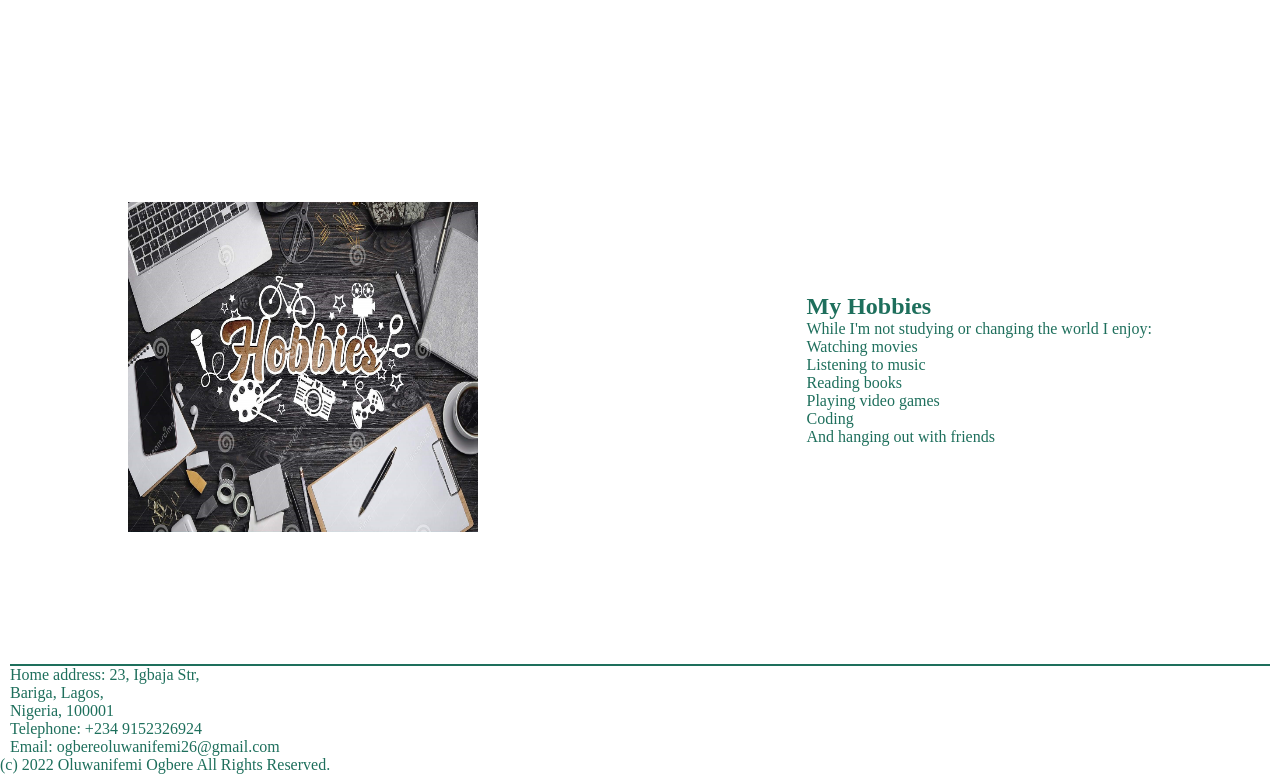
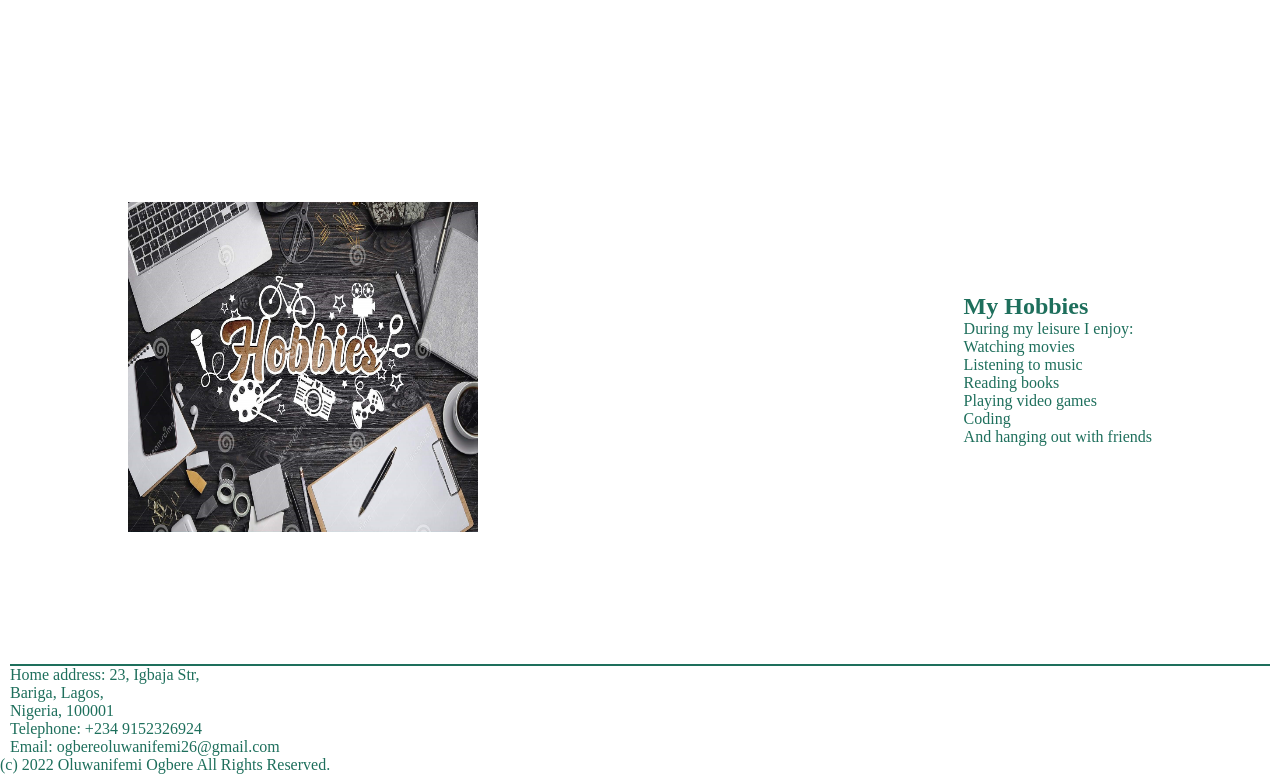
Before and after one commit to Niffythekidd/success, a plain HTML site: page oluwanifemi_rsm/portfolio_2.html in a window 1280 px wide. Shown: the part 2102-2876 px from the top of the page. Drawn offline with Linux system fonts and the light colour scheme; a web font is replaced by a local one.

Commit message:
Update portfolio_2.html

```diff
--- a/oluwanifemi_rsm/portfolio_2.html
+++ b/oluwanifemi_rsm/portfolio_2.html
@@ -146,7 +146,7 @@
         </div>
         <div class="text">
           <h2>My Hobbies</h2>
-          <p>While I'm not studying or changing the world I enjoy:</p>
+          <p>During my leisure I enjoy:</p>
           <p>Watching movies
            <br>Listening to music<br>Reading books <br>Playing video games <br>
            Coding <br>And hanging out with friends</p>
```
